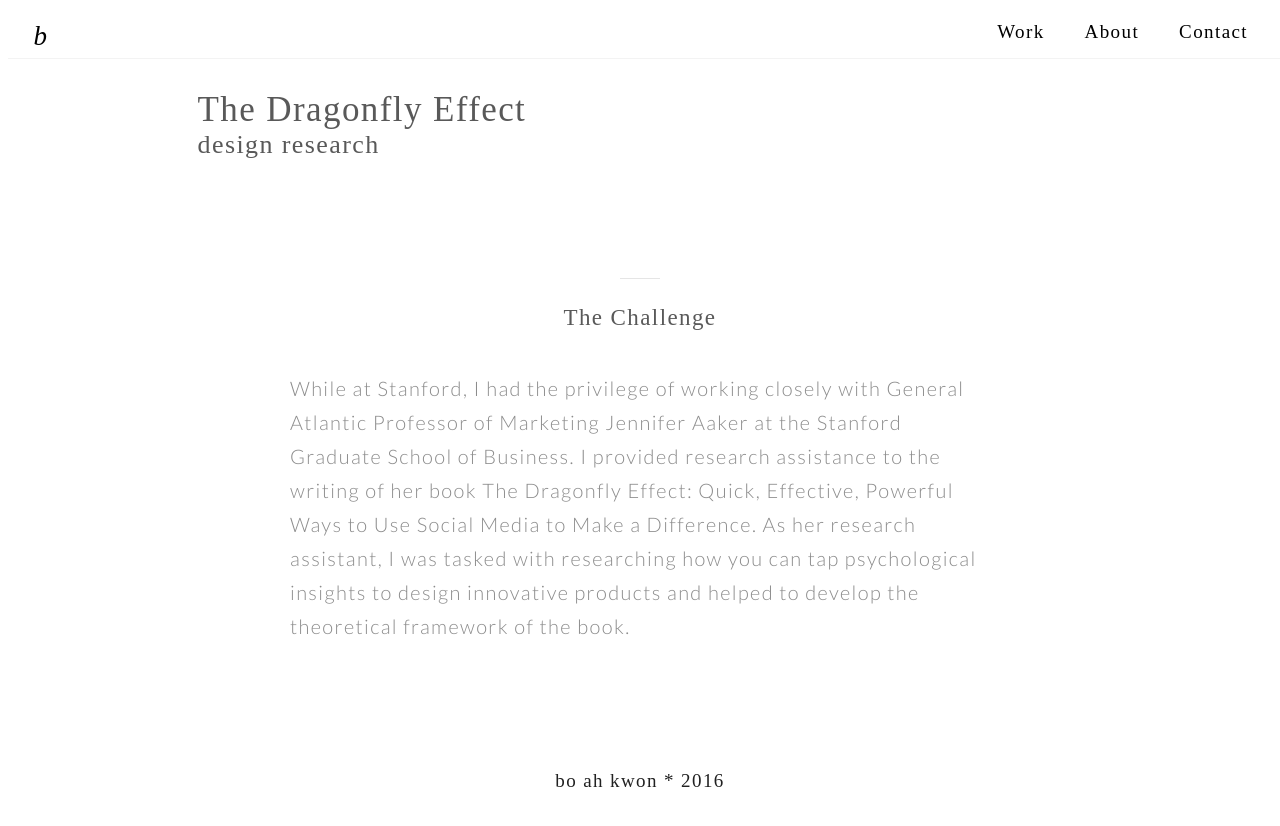
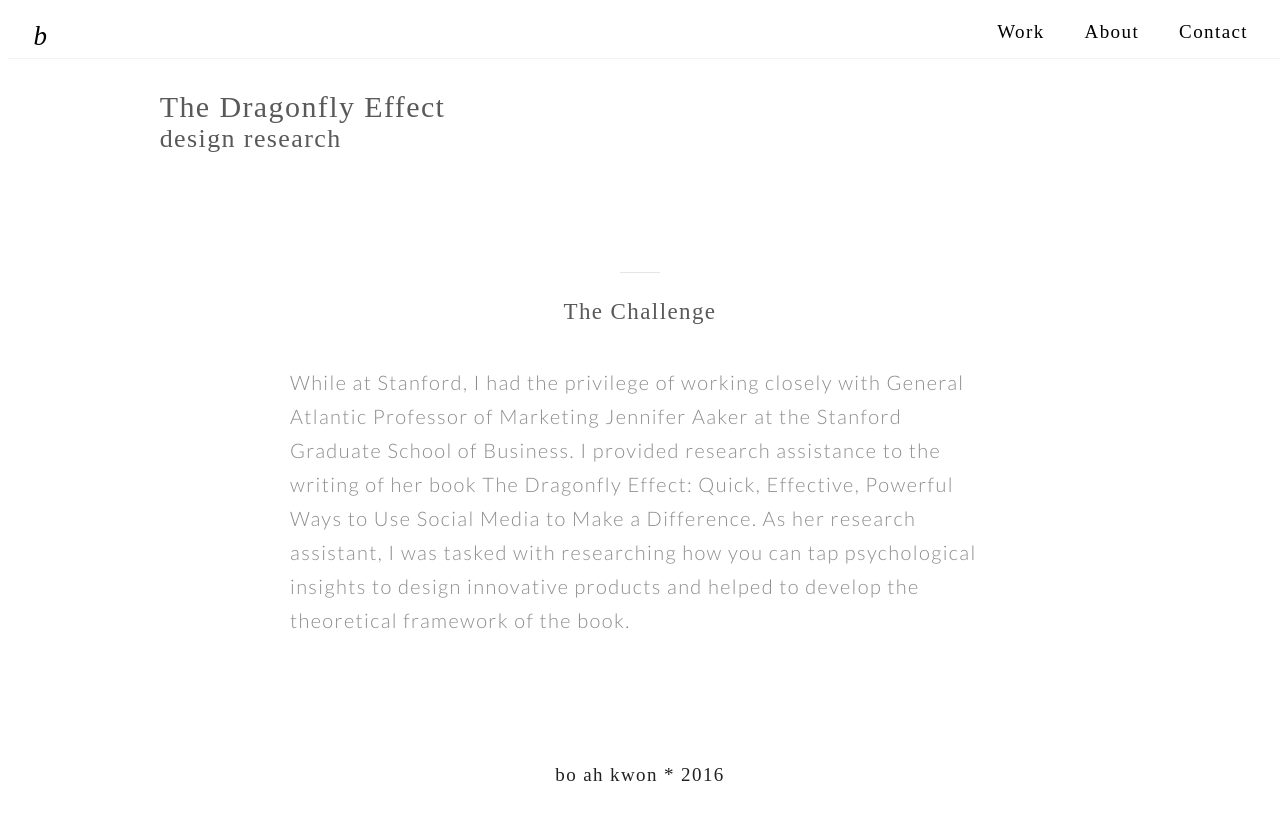
Before and after one commit to bkwon0402/bkwon0402.github.io, a Jekyll site: the page built from ytf.md, in a window 1280 px wide. Shown: the top 826 px of the page. Built offline with Jekyll 4.4.1, drawn with Linux system fonts in a browser that asks for light colours; some web fonts are replaced.

Commit message:
Update core.css

```diff
--- a/styles/core.css
+++ b/styles/core.css
@@ -151,8 +151,8 @@
 }
 
 #portfolio_hero {
-	font-size: 		35px;
-	margin-left: 	15%;
+	font-size: 		30px;
+	margin-left: 	12%;
 	margin-top: 	90px;
 	margin-bottom: 	90px;
 	font-family: "Calluna";
```
